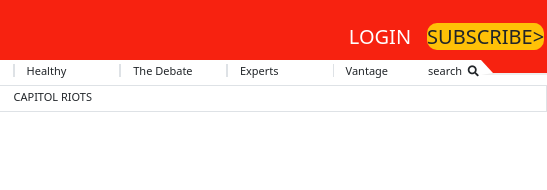
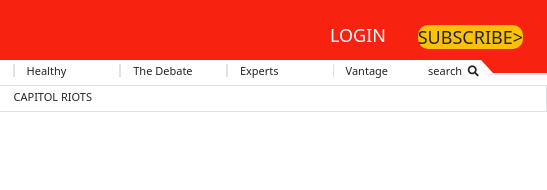
Before and after one commit to verissimohenry/Newsweek, a website: page index.html in a window 1280 px wide. Shown: the top 190 px of the page, 733-1280 px from the left. Drawn offline with nearby package versions, Linux system fonts and the light colour scheme.

Commit message:
adding more css to the html file

```diff
--- a/style.css
+++ b/style.css
@@ -324,6 +324,21 @@ body {
     right: 1%;
     top: 25px !important;
   }
+
+
+  .sub {
+    font-size: 18px;
+    position: relative;
+    top: 0;
+    right: 3%;
+  }
+
+  .log {
+    font-size: 18px;
+    position: relative;
+    top: 0;
+    right: 10%;
+  }
 }
 
 .footer-top p {
```
